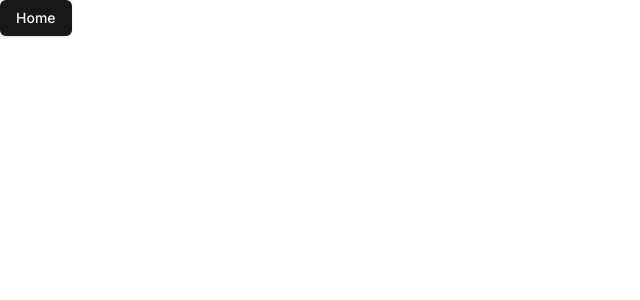
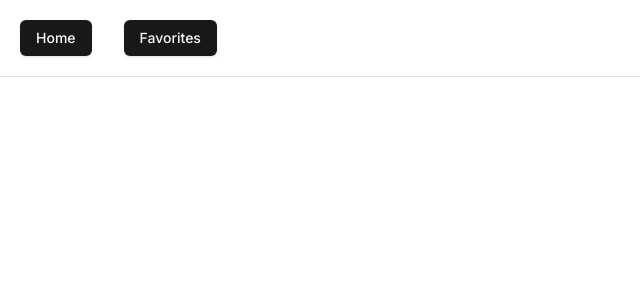
Before and after one commit to luctra02/Spaceworld, a Next.js app in the folder frontend/: page / in a window 1280 px wide. Shown: the top 300 px of the page, without its empty margins (0-640 px from the left). Built offline with nearby package versions, Linux system fonts and the light colour scheme.

Commit message:
feat(frontend): :sparkles: Create navbar component

```diff
--- a/frontend/src/components/Navbar.tsx
+++ b/frontend/src/components/Navbar.tsx
@@ -2,13 +2,16 @@
 import Link from "next/link";
 import { Button } from "@/components/ui/button";
 
-
 export default function Navbar() {
   return (
-    <nav>
-      <div className="flex flex-col">
+    <nav className="w-full border-b border-x-neutral-600 p-5">
+      <div className="flex gap-8">
         <Link href="/">
           <Button>Home</Button>
+        </Link>
+
+        <Link href="/favorites">
+          <Button>Favorites</Button>
         </Link>
       </div>
     </nav>
```
